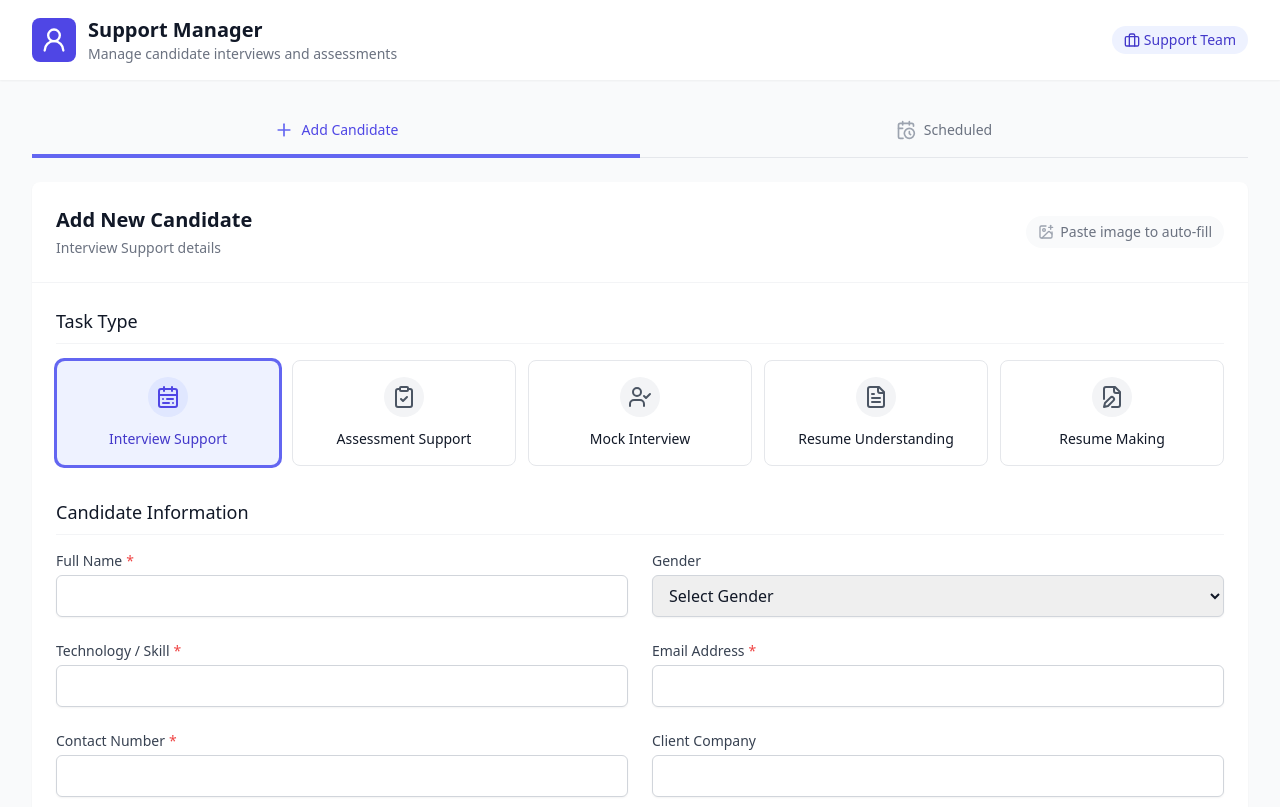
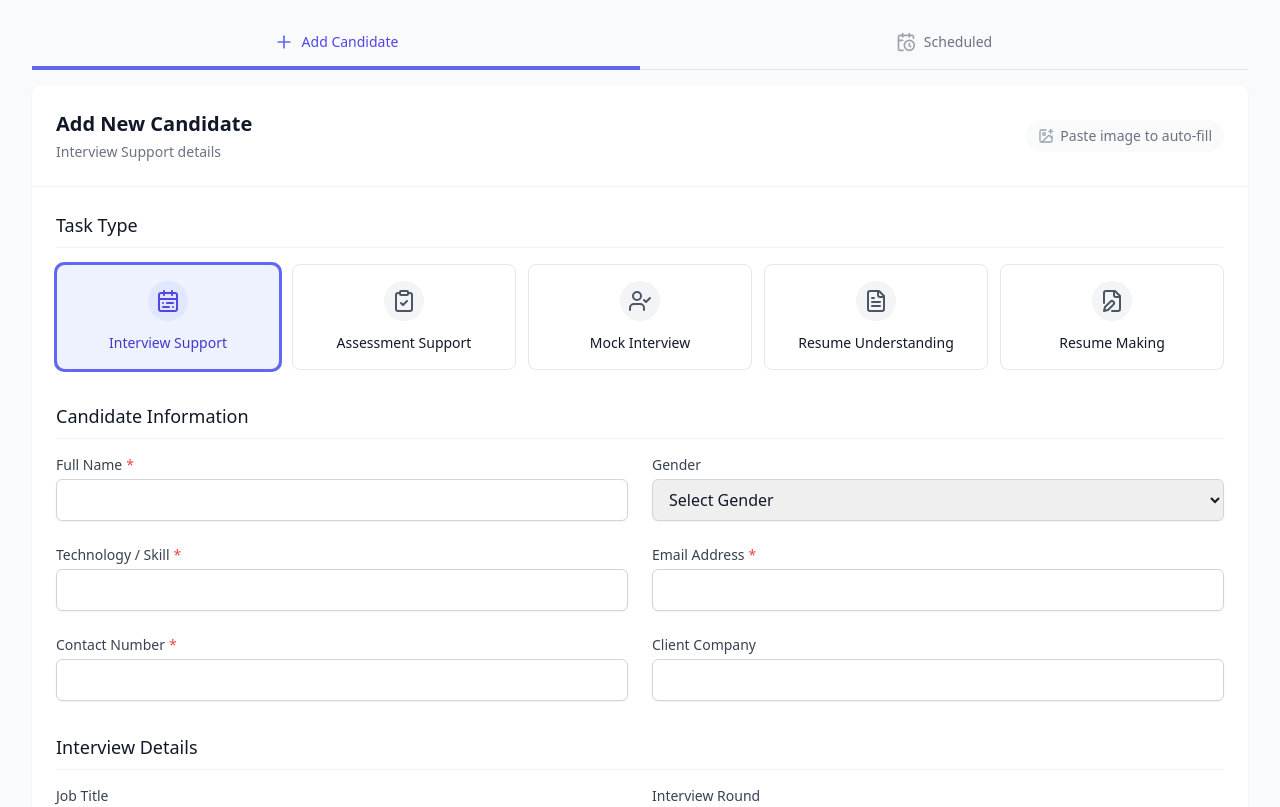
Before and after one commit to ItsmeBlackOps/SupportFormStub-2, a React (Vite) app: page / in a window 1280 px wide. Shown: the top 807 px of the page. Built offline with nearby package versions, Linux system fonts and the light colour scheme.

Commit message:
Remove Header and Optimize Space

```diff
--- a/src/App.tsx
+++ b/src/App.tsx
@@ -1,12 +1,11 @@
 import React, { useState, useEffect } from 'react';
-import { UserRound, Plus, CalendarClock } from 'lucide-react';
+import { Plus, CalendarClock } from 'lucide-react';
 import CandidateFormContainer from './components/CandidateFormContainer';
 import CandidateTimeline from './components/CandidateTimeline';
 import { DetailModal } from './components/DetailModal';
 import { LoadingOverlay } from './components/LoadingOverlay';
 import { TabNavigation } from './components/TabNavigation';
 import { EmptyState } from './components/EmptyState';
-import { HeaderBar } from './components/HeaderBar';
 import { useToast } from './hooks/useToast';
 import { useImagePaste } from './hooks/useImagePaste';
 import { useAutocompleteData } from './hooks/useAutocompleteData';
@@ -26,7 +25,6 @@ export default function App() {
   const { showToast, ToastContainer } = useToast();
   const { isAnalyzing, error: analysisError, handlePaste } = useImagePaste(setFormData);
 
-  // Load candidates from localStorage
   useEffect(() => {
     const saved = localStorage.getItem('candidates');
     if (saved) {
@@ -39,7 +37,6 @@ export default function App() {
     }
   }, []);
 
-  // Register paste event handler
   useEffect(() => {
     window.addEventListener('paste', handlePaste);
     return () => window.removeEventListener('paste', handlePaste);
@@ -70,10 +67,9 @@ export default function App() {
     setShowSuccessModal(true);
     setEditingCandidate(null);
 
-    // Reset form after successful submission
     setFormData({
       ...INITIAL_FORM_DATA,
-      taskType: formData.taskType // maintain the selected task type
+      taskType: formData.taskType
     });
 
     showToast(
@@ -81,7 +77,6 @@ export default function App() {
       'success'
     );
 
-    // Switch to scheduled tab after submission
     setActiveTab('scheduled');
   };
 
@@ -102,6 +97,7 @@ export default function App() {
     setActiveTab('new');
     window.scrollTo({ top: 0, behavior: 'smooth' });
   };
+
   const MONTHS = [
     'Jan','Feb','Mar','Apr','May','Jun',
     'Jul','Aug','Sep','Oct','Nov','Dec'
@@ -117,8 +113,6 @@ export default function App() {
     return `${MONTHS[mo-1]} ${da}, ${year} at ${h}:${String(m).padStart(2,'0')} ${ampm}`;
   };
 
-
-
   const formatDate = (d?: string) => {
     if (!d) return '';
     const [year, month, day] = d.split('T')[0].split('-');
@@ -126,7 +120,6 @@ export default function App() {
                        'Jul', 'Aug', 'Sep', 'Oct', 'Nov', 'Dec'];
     return `${monthNames[parseInt(month, 10) - 1]} ${parseInt(day, 10)}, ${year}`;
   };
-
 
   const getModalTitle = (c: Candidate) => {
     switch (c.taskType) {
@@ -147,9 +140,7 @@ export default function App() {
 
   return (
     <div className="min-h-screen bg-gray-50">
-      <HeaderBar />
-
-      <main className="max-w-7xl mx-auto px-4 sm:px-6 lg:px-8 py-6">
+      <main className="max-w-7xl mx-auto px-4 sm:px-6 lg:px-8 py-4">
         <TabNavigation
           activeTab={activeTab}
           onChange={setActiveTab}
@@ -161,7 +152,7 @@ export default function App() {
           ]}
         />
 
-        <div className="mt-6 transition-all duration-200">
+        <div className="mt-4 transition-all duration-200">
           {activeTab === 'new' && (
             <>
               {isAnalyzing && <LoadingOverlay />}
```
Lines whose indentation alone changed are shown as unchanged.
